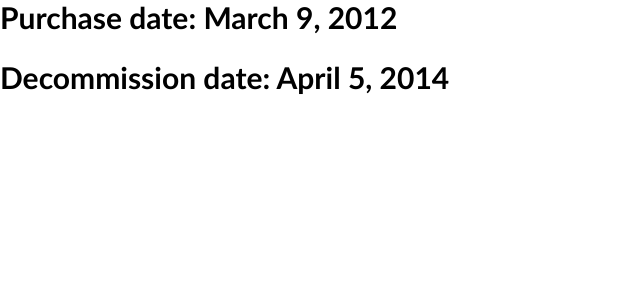
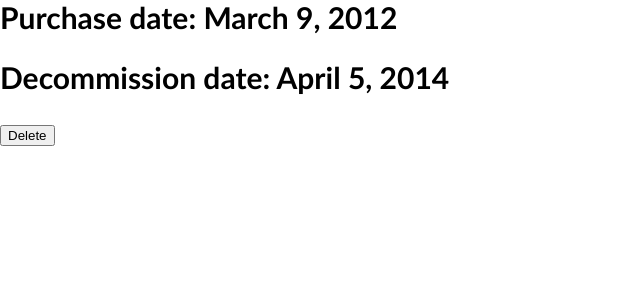
Before and after one commit to nss-cohort-40/banagzon-workforce-mgt-lumberjacks, a Django app: template hrapp/templates/computers/details.html in a window 1280 px wide. Shown: the part 169-473 px from the top of the page, without its empty margins (0-640 px from the left). Run offline with Django 3.2, Linux system fonts and the light colour scheme; the template is opened without the code that fills it: values that come from a table or form of the project are taken from there, others are empty; data comes from the database, SQL or seed files in the repository; tables that the repository leaves empty hold one stand-in row (values such as "Sample post").

Commit message:
Added button in computer detail for deleting that opens a dialog box to double check.

```diff
--- /dev/null
+++ b/hrapp/static/scripts/computers.js
@@ -0,0 +1,15 @@
+const deleteDialog = document.getElementById('delete-dialog');
+const deleteDialogMessage = document.getElementById('delete-dialog-message');
+
+
+const showDeleteDialog = () => {
+    deleteDialogMessage.innerHTML = "Are you sure you want to delete this computer?";
+    deleteDialog.show();
+}
+
+const closeDeleteDialog = () => {
+    deleteDialog.close();
+}
+
+document.getElementById('delete-prompt-button').addEventListener('click', showDeleteDialog);
+document.getElementById('cancel-delete-button').addEventListener('click', closeDeleteDialog);
--- a/hrapp/templates/computers/details.html
+++ b/hrapp/templates/computers/details.html
@@ -1,9 +1,25 @@
 {% extends 'shared/base.html' %}
+{% load static %}
 
 {% block content %}
+
+    <dialog id="delete-dialog" class="delete-dialog">
+        <div id="delete-dialog-message" class="delete-dialog-message"></div>
+        <form action="{% url 'hrapp:computer' computer.computer_id %}" method="POST">
+            {% csrf_token %}
+            <input type="hidden" name="actual_method" value="DELETE">
+            <button type="submit">Yes</button>
+            <button id="cancel-delete-button" type="button">No</button>
+        </form>
+    </dialog>
+
     <h1>{{ computer.manufacturer }} {{computer.make}}</h1>
     <h2>Purchase date: {{ computer.purchase_date }}</h2>
     {% if computer.decommission_date != None %}
         <h2>Decommission date: {{computer.decommission_date}}</h2>
     {% endif %}
+    <button type="button" id="delete-prompt-button">Delete</button>
+    {% block scripts %}
+        <script src="{% static 'scripts/computers.js' %}"></script>
+    {% endblock %}
 {% endblock %}
--- a/hrapp/templates/computers/list.html
+++ b/hrapp/templates/computers/list.html
@@ -28,7 +28,7 @@
 <ol>
 {% for computer in all_computers %}
     <li>
-        <a href='{% url 'hrapp:computer' computer.id %}'>
+        <a href="{% url 'hrapp:computer' computer.id %}">
             <p>{{ computer }}</p>
         </a>
     </li>
```
